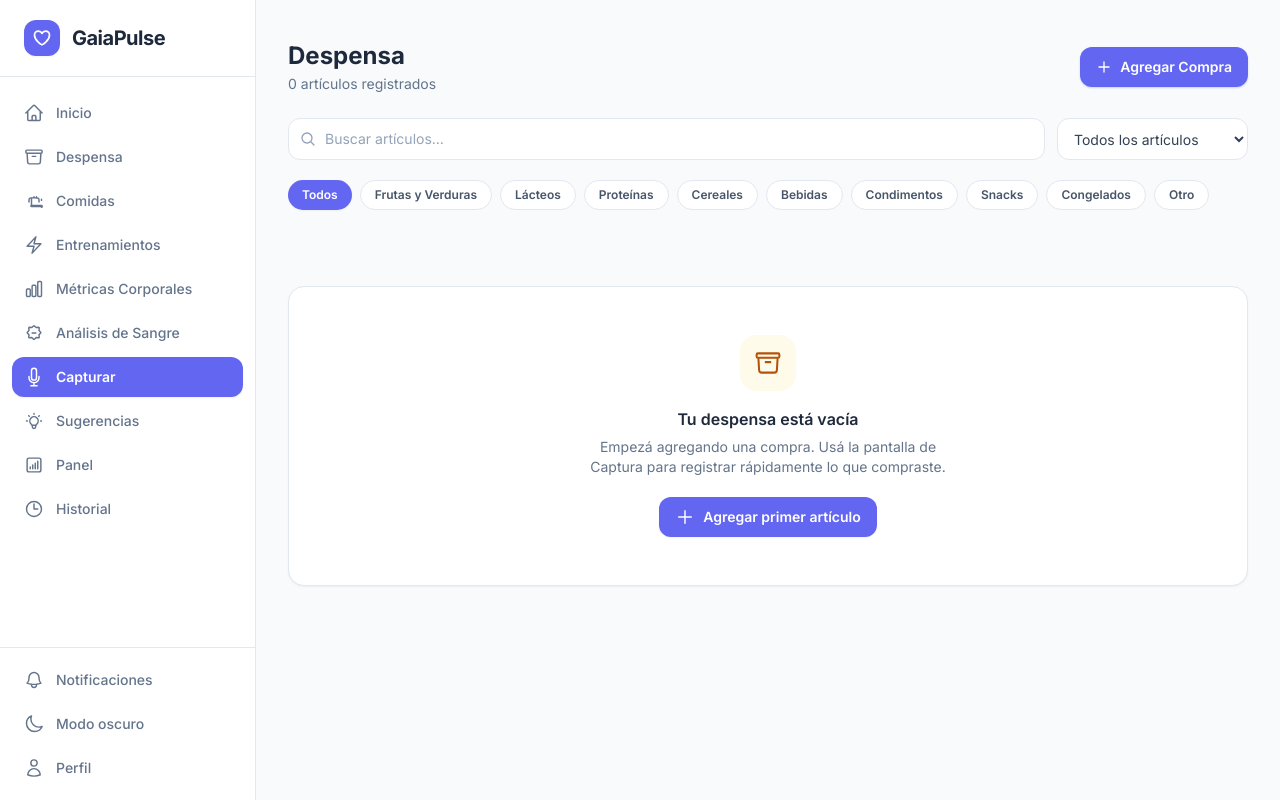
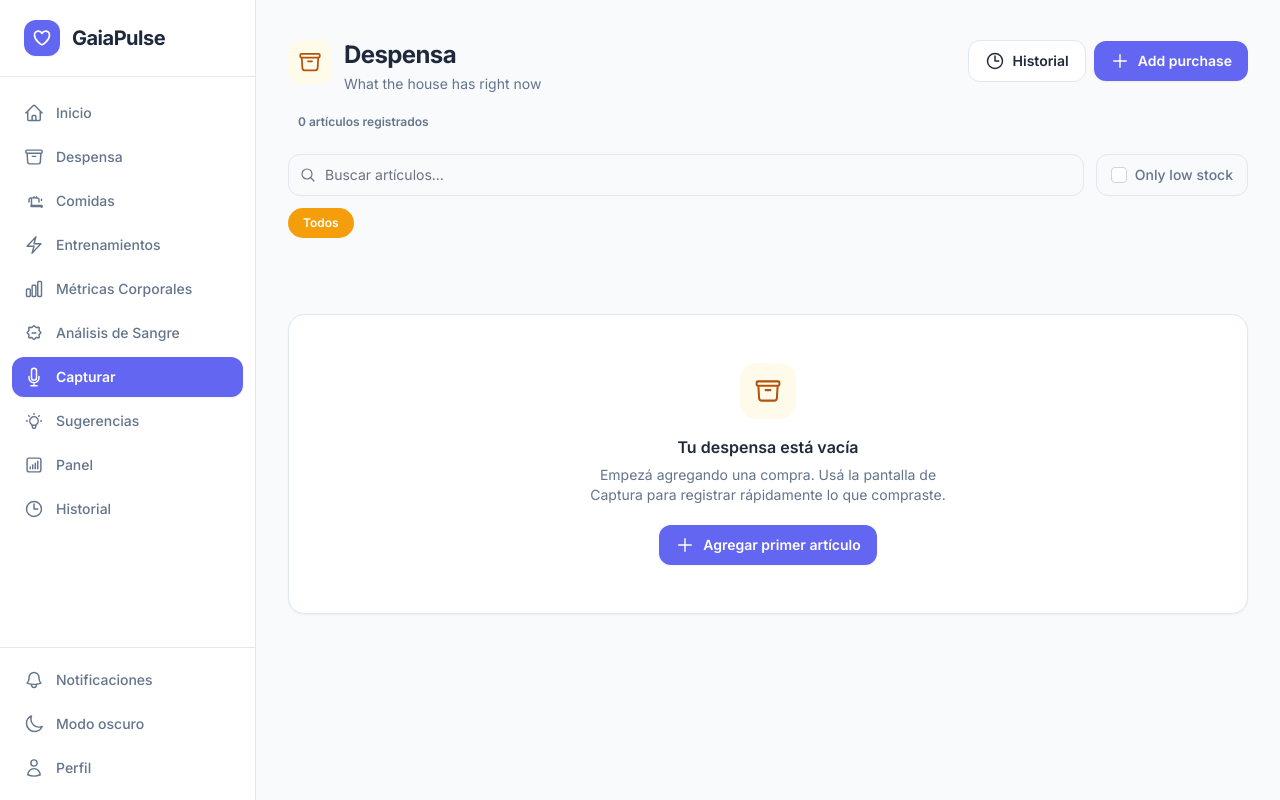
Before and after one commit to dmiglino/gaia-pulse, a FastAPI app: template app/templates/pantry/index.html in a window 1280 px wide. Run offline with FastAPI, Linux system fonts and the light colour scheme; the template is opened without the code that fills it, so the values that code supplies are empty; some libraries are stand-ins or nearby versions.

Commit message:
fase3: rediseñar la despensa y arreglar sus tres filtros
Los tres filtros de la despensa estaban rotos, cada uno por un motivo distinto, y
ninguno se notaba porque la pantalla nunca decía "no encontré nada":

- el buscador mandaba `?q=` y la ruta lee `search`;
- el select "solo stock bajo" mandaba `?filter=low`, un parámetro que la ruta no
  declara;
- las diez pestañas de categoría mandaban rótulos en inglés capitalizados
  (`Produce`, `Dairy`, `Condiments`, `Snacks`, `Frozen`) contra una columna que
  guarda nueve valores en minúscula (`vegetable`, `dairy`, `processed`…). La
  comparación es `==`, así que ninguna matcheaba: cuatro de esos rótulos no
  existen como categoría y las otras seis diferían en la primera letra. Encima
  `ctx["categories"]`, que sí tiene los valores reales, se calculaba y no se
  usaba en ningún lado.

Ahora es un `<form method="get">` con las categorías reales, y la query es la
única fuente de verdad: se fue el `x-data="pantryPage()"` que espejaba el estado
activo en el cliente y el `hx-push-url="false"` que impedía que la URL lo
contradijera. `low` se declara como `str | None` porque un checkbox sin marcar
no manda nada y con `bool` un `?low=` vacío daría 422.

`get_stock` acepta `low_only` y filtra en el servicio, no en el repositorio:
`is_low` es una propiedad de Python, no una columna. Y los dos contadores del
encabezado salen de un único `get_stock_summary` que ya no corre en cada tecla
del buscador — la grilla es lo único que se intercambia y no los muestra.

Ajustar el stock ahora devuelve la tarjeta **y** los contadores con
`hx-swap-oob`: subir un ítem por encima de su umbral lo saca del "quedan pocos"
en el momento, en vez de dejar el número viejo hasta la próxima carga completa.

`/pantry/movements` existía y no se llegaba desde ningún lado: ahora sale del
encabezado. Ahí adentro, el tipo de movimiento se rotulaba con
`movement_type|title` (siempre en inglés) y se ilustraba con emoji (🛒🍽️🗑️📝),
la fecha era un `strftime` crudo (UTC, en inglés, sin año) y el "volver" era un
carácter `←` sin nombre accesible. La categoría de la tarjeta de stock tenía el
mismo `_(x|title)` inextraíble que ya arreglé en las comidas, así que ambos
enums pasan a `components/domain.html`.

Co-Authored-By: Claude Opus 5 <noreply@anthropic.com>

```diff
--- a/app/templates/components/domain.html
+++ b/app/templates/components/domain.html
@@ -25,6 +25,7 @@
 #}
 
 {% import 'components/ui.html' as ui %}
+{% import 'components/icons.html' as ic %}
 
 
 {#- ── Tipo de comida ──────────────────────────────────────────────────────────
@@ -81,6 +82,47 @@
 {%- endmacro %}
 
 
+{#- ── Categoría de alimento ───────────────────────────────────────────────────
+    `FoodItem.category` guarda los nueve valores en minúscula que siembra
+    `seed.py` (`vegetable`, `grain`, `processed`…). La despensa los mostraba con
+    `_(item.food_item.category | title)`, que además de ser inextraíble le pedía
+    al catálogo "Vegetable" — un msgid que no existe. -#}
+{% macro food_category_label(category) -%}
+{%- set labels = {
+  'vegetable': _('Vegetables'), 'fruit': _('Fruit'), 'protein': _('Protein'),
+  'grain': _('Grains'), 'dairy': _('Dairy'), 'fat': _('Fats'),
+  'beverage': _('Drinks'), 'processed': _('Packaged'), 'other': _('Other'),
+} -%}
+{{- labels.get(category | lower if category else 'other', category | title) -}}
+{%- endmacro %}
+
+
+{#- ── Movimiento de despensa ──────────────────────────────────────────────────
+    Cuatro tipos, cada uno con su ícono y su tono. La v1 los rotulaba con
+    `m.movement_type|title` (siempre en inglés) y los ilustraba con emoji
+    (🛒🍽️🗑️📝), que no siguen el peso de la tipografía ni el tema. -#}
+{% macro movement_type_label(movement_type) -%}
+{%- set labels = {
+  'purchase': _('Purchase'), 'consumption': _('Used'),
+  'discard': _('Thrown out'), 'adjustment': _('Adjusted'),
+} -%}
+{{- labels.get(movement_type | lower if movement_type else '', movement_type | title) -}}
+{%- endmacro %}
+
+
+{% macro movement_icon(movement_type, class='w-4 h-4') -%}
+{%- set icons = {'purchase': 'cart', 'consumption': 'meal',
+                 'discard': 'x', 'adjustment': 'pantry'} -%}
+{%- set tones = {'purchase': 'ok', 'consumption': 'food',
+                 'discard': 'danger', 'adjustment': 'stock'} -%}
+{%- set key = movement_type | lower if movement_type else '' -%}
+<span class="flex-shrink-0 w-9 h-9 rounded-control flex items-center justify-center
+             bg-{{ tones.get(key, 'stock') }}-soft text-{{ tones.get(key, 'stock') }}-ink">
+  {{ ic.icon(icons.get(key, 'pantry'), class) }}
+</span>
+{%- endmacro %}
+
+
 {#- ── Cantidad ────────────────────────────────────────────────────────────────
     `quantity` es `Numeric`, así que llega como `Decimal`: sin esto una porción de
     2 se mostraba como "2.00". Los enteros se muestran enteros y el resto con un
--- a/app/templates/pantry/index.html
+++ b/app/templates/pantry/index.html
@@ -2,118 +2,107 @@
 
 {% block title %}{{ _('Pantry') }}{% endblock %}
 
+{#- Los tres filtros de la v1 estaban rotos, cada uno por un motivo distinto:
+
+    - el buscador mandaba `?q=`, y la ruta lee `search`: escribir no filtraba nada;
+    - el select "solo stock bajo" mandaba `?filter=low`, un parámetro que la ruta no
+      declara: no hacía nada;
+    - las diez pestañas de categoría mandaban rótulos en inglés capitalizados
+      (`Produce`, `Dairy`, `Condiments`, `Snacks`, `Frozen`) contra una columna que
+      guarda nueve valores en minúscula (`vegetable`, `dairy`, `processed`…). La
+      comparación es `==` sensible a mayúsculas, así que **ninguna** pestaña
+      matcheaba: cuatro de esos rótulos no existen como categoría y las otras seis
+      diferían en la primera letra. Encima `ctx["categories"]`, que sí tiene los
+      valores reales, se calculaba y nunca se usaba.
+
+    Y el estado activo vivía en un `x-data="pantryPage()"` que se reseteaba al
+    recargar, con `hx-push-url="false"` para que la URL no lo contradijera. Ahora es
+    un `<form method="get">` y la query es la única fuente de verdad. -#}
+
 {% block content %}
-<div class="px-4 py-6 md:px-8 max-w-5xl mx-auto" x-data="pantryPage()">
+<div class="px-4 py-6 md:px-8 max-w-5xl mx-auto">
 
-  <!-- Header -->
-  <div class="flex items-center justify-between gap-4 mb-6">
-    <div>
-      <div class="flex items-center gap-2.5">
-        <h1 class="text-2xl font-bold text-slate-800">{{ _('Pantry') }}</h1>
-        {% if low_stock_count and low_stock_count > 0 %}
-        <span class="inline-flex items-center gap-1 bg-rose-100 text-rose-700 text-xs font-bold px-2 py-0.5 rounded-full">
-          <svg class="w-3 h-3" fill="currentColor" viewBox="0 0 20 20"><path fill-rule="evenodd" d="M8.485 2.495c.673-1.167 2.357-1.167 3.03 0l6.28 10.875c.673 1.167-.17 2.625-1.516 2.625H3.72c-1.347 0-2.189-1.458-1.515-2.625L8.485 2.495zM10 5a.75.75 0 01.75.75v3.5a.75.75 0 01-1.5 0v-3.5A.75.75 0 0110 5zm0 9a1 1 0 100-2 1 1 0 000 2z" clip-rule="evenodd"/></svg>
-          {{ low_stock_count }} {{ _('low stock') }}
+  {% call ui.page_header(_('Pantry'), subtitle=_('What the house has right now'),
+                         icon='pantry', tone='stock') %}
+    {{ ui.btn(_('History'), href='/pantry/movements', tone='secondary', icon='clock') }}
+    {{ ui.btn(_('Add purchase'), href='/capture?prefill=pantry', tone='primary', icon='plus') }}
+  {% endcall %}
+
+  {% include 'pantry/partials/summary.html' %}
+
+  {#- `hx-target`, `hx-indicator`, `hx-push-url` y `hx-include` son heredables, así
+      que el buscador solo declara su propio disparador. El `hx-sync` está porque
+      soltar el foco del buscador dispara además el `change` del formulario: sin él
+      dos requests idénticas podrían volver desordenadas y pintar un resultado
+      viejo. -#}
+  <form id="pantry-filters" method="get" action="/pantry"
+        class="space-y-3 mb-5"
+        hx-get="/pantry" hx-trigger="change" hx-target="#stock-grid"
+        hx-indicator="#pantry-spinner" hx-push-url="true">
+
+    <div class="flex flex-col sm:flex-row gap-3">
+      <div class="relative flex-1">
+        <label for="pantry-search" class="sr-only">{{ _('Search items') }}</label>
+        <span class="absolute inset-y-0 left-0 pl-3 flex items-center pointer-events-none text-ink-subtle">
+          {{ ic.icon('search', 'w-4 h-4') }}
         </span>
-        {% endif %}
+        <input type="search" id="pantry-search" name="search" value="{{ search }}"
+               placeholder="{{ _('Search items…') }}"
+               class="{{ ui.INPUT_CLASS }} pl-9"
+               hx-get="/pantry" hx-trigger="keyup changed delay:300ms"
+               hx-include="closest form" hx-sync="closest form:replace" />
       </div>
-      <p class="text-sm text-slate-500 mt-0.5">
-        {{ stock_items | length }} {% if stock_items | length == 1 %}{{ _('item tracked') }}{% else %}{{ _('items tracked') }}{% endif %}
-      </p>
+
+      <label class="flex items-center gap-2 px-3.5 py-2.5 bg-card-alt border border-line rounded-control
+                    text-sm font-medium text-ink-muted cursor-pointer self-start
+                    has-[:checked]:bg-warn-soft has-[:checked]:text-warn-ink has-[:checked]:border-warn-solid/30">
+        <input type="checkbox" name="low" value="1" class="peer sr-only" {{ 'checked' if low_only else '' }} />
+        {#- El tilde se rinde siempre y se pinta con `text-transparent` →
+            `peer-checked:text-white`: si dependiera de `low_only` habría que esperar
+            la respuesta del servidor para verlo, y el intercambio de HTMX solo toca
+            la grilla, no este control. -#}
+        <span class="w-4 h-4 rounded border border-line-strong bg-card text-transparent
+                     flex items-center justify-center transition-colors
+                     peer-checked:bg-warn-solid peer-checked:border-warn-solid peer-checked:text-white
+                     peer-focus-visible:ring-2 peer-focus-visible:ring-brand-500">
+          {{ ic.icon('check', 'w-3 h-3') }}
+        </span>
+        {{ _('Only low stock') }}
+      </label>
     </div>
-    <a href="/capture?prefill=pantry"
-       class="inline-flex items-center gap-2 bg-brand-500 hover:bg-brand-600 text-white text-sm font-semibold px-4 py-2.5 rounded-xl transition-colors shadow-sm shadow-brand-200">
-      <svg class="w-4 h-4" fill="none" viewBox="0 0 24 24" stroke="currentColor" stroke-width="2">
-        <path stroke-linecap="round" stroke-linejoin="round" d="M12 4.5v15m7.5-7.5h-15"/>
-      </svg>
-      {{ _('Add Purchase') }}
-    </a>
-  </div>
 
-  <!-- Search + filter bar -->
-  <div class="flex flex-col sm:flex-row gap-3 mb-5">
-    <div class="relative flex-1">
-      <div class="absolute inset-y-0 left-0 pl-3 flex items-center pointer-events-none">
-        <svg class="w-4 h-4 text-slate-400" fill="none" viewBox="0 0 24 24" stroke="currentColor" stroke-width="2">
-          <path stroke-linecap="round" stroke-linejoin="round" d="M21 21l-5.197-5.197m0 0A7.5 7.5 0 105.196 5.196a7.5 7.5 0 0010.607 10.607z"/>
-        </svg>
-      </div>
-      <input
-        type="search"
-        name="q"
-        x-model="searchQuery"
-        @input.debounce.300ms="fetchItems()"
-        placeholder="{{ _('Search items…') }}"
-        class="w-full pl-9 pr-4 py-2.5 border border-slate-200 rounded-xl text-sm text-slate-700 placeholder-slate-400 bg-white focus:outline-none focus:ring-2 focus:ring-brand-500/40 focus:border-brand-400 transition-colors"
-        hx-get="/pantry"
-        hx-trigger="keyup changed delay:300ms"
-        hx-target="#stock-grid"
-        hx-include="[name='q'],[name='category'],[name='filter']"
-        hx-indicator="#pantry-spinner"
-        hx-push-url="false"
-      />
-    </div>
-    <select
-      name="filter"
-      x-model="filterLow"
-      hx-get="/pantry"
-      hx-trigger="change"
-      hx-target="#stock-grid"
-      hx-include="[name='q'],[name='category']"
-      hx-indicator="#pantry-spinner"
-      class="py-2.5 pl-3 pr-8 border border-slate-200 rounded-xl text-sm text-slate-700 bg-white focus:outline-none focus:ring-2 focus:ring-brand-500/40 focus:border-brand-400 transition-colors">
-      <option value="">{{ _('All items') }}</option>
-      <option value="low">{{ _('Low stock only') }}</option>
-    </select>
-  </div>
+    <fieldset class="flex gap-2 overflow-x-auto pb-1 scrollbar-hide">
+      <legend class="sr-only">{{ _('Filter by category') }}</legend>
+      <label class="flex-shrink-0 cursor-pointer">
+        <input type="radio" name="category" value="" class="sr-only peer"
+               {{ 'checked' if not category else '' }} />
+        <span class="block px-3.5 py-1.5 rounded-pill text-xs font-semibold bg-card text-ink-muted
+                     border border-line transition-all peer-checked:bg-stock-solid peer-checked:text-white
+                     peer-checked:border-transparent peer-focus-visible:ring-2 peer-focus-visible:ring-brand-500">
+          {{ _('All') }}
+        </span>
+      </label>
+      {%- for cat in categories %}
+      <label class="flex-shrink-0 cursor-pointer">
+        <input type="radio" name="category" value="{{ cat }}" class="sr-only peer"
+               {{ 'checked' if category == cat else '' }} />
+        <span class="block px-3.5 py-1.5 rounded-pill text-xs font-semibold bg-card text-ink-muted
+                     border border-line transition-all peer-checked:bg-stock-solid peer-checked:text-white
+                     peer-checked:border-transparent peer-focus-visible:ring-2 peer-focus-visible:ring-brand-500">
+          {{ dm.food_category_label(cat) }}
+        </span>
+      </label>
+      {%- endfor %}
+    </fieldset>
 
-  <!-- Category filter tabs -->
-  <div class="flex gap-2 mb-5 overflow-x-auto pb-1 scrollbar-hide">
-    {% set categories = [('All', ''), ('Produce', 'Produce'), ('Dairy', 'Dairy'), ('Protein', 'Protein'), ('Grains', 'Grains'), ('Beverages', 'Beverages'), ('Condiments', 'Condiments'), ('Snacks', 'Snacks'), ('Frozen', 'Frozen'), ('Other', 'Other')] %}
-    {% for cat_label, cat_value in categories %}
-    <button
-      type="button"
-      name="category"
-      value="{{ cat_value }}"
-      @click="activeCategory = '{{ cat_label }}'"
-      :class="activeCategory === '{{ cat_label }}' ? 'bg-brand-500 text-white shadow-sm' : 'bg-white text-slate-600 border border-slate-200 hover:border-brand-300 hover:text-brand-600'"
-      class="flex-shrink-0 px-3.5 py-1.5 rounded-full text-xs font-semibold transition-all"
-      hx-get="/pantry"
-      hx-trigger="click"
-      hx-target="#stock-grid"
-      hx-include="[name='q'],[name='filter']"
-      hx-vals='{"category": "{{ cat_value }}"}'
-      hx-indicator="#pantry-spinner"
-    >
-      {{ _(cat_label) }}
-    </button>
-    {% endfor %}
-  </div>
+    <button type="submit" class="sr-only">{{ _('Apply filters') }}</button>
+  </form>
 
-  <!-- Loading indicator -->
-  <div id="pantry-spinner" class="htmx-indicator flex justify-center py-4">
-    <svg class="animate-spin w-5 h-5 text-brand-400" fill="none" viewBox="0 0 24 24">
-      <circle class="opacity-25" cx="12" cy="12" r="10" stroke="currentColor" stroke-width="4"></circle>
-      <path class="opacity-75" fill="currentColor" d="M4 12a8 8 0 018-8V0C5.373 0 0 5.373 0 12h4zm2 5.291A7.962 7.962 0 014 12H0c0 3.042 1.135 5.824 3 7.938l3-2.647z"></path>
-    </svg>
-  </div>
+  {{ ui.spinner('pantry-spinner') }}
 
-  <!-- Stock grid (HTMX target) -->
   <div id="stock-grid">
     {% include 'pantry/partials/stock_grid.html' %}
   </div>
 
 </div>
 {% endblock %}
-
-{% block extra_scripts %}
-<script>
-  function pantryPage() {
-    return {
-      searchQuery: '',
-      filterLow: '',
-      activeCategory: 'All',
-    };
-  }
-</script>
-{% endblock %}
--- a/app/templates/pantry/partials/stock_grid.html
+++ b/app/templates/pantry/partials/stock_grid.html
@@ -1,3 +1,9 @@
+{#- La grilla de stock: el fragmento que HTMX intercambia cuando cambian los filtros
+    y lo que `pantry/index.html` incluye en la primera carga.
+
+    La v1 solo tenía el caso "la despensa está vacía", así que buscar algo que no
+    está invitaba a cargar el primer ítem de una despensa que ya tenía treinta. -#}
+
 {% if stock_items %}
 <div class="grid grid-cols-2 sm:grid-cols-3 lg:grid-cols-4 gap-3">
   {% for item in stock_items %}
@@ -7,10 +13,18 @@
 
 {% else %}
 {% call ui.card(padding='') %}
+  {%- if filters_active %}
+  {{ ui.empty_state(
+      _('Nothing here matches'),
+      text=_('Try another category, or clear the filters to see the whole pantry.'),
+      icon='filter', tone='stock',
+      action_label=_('Clear filters'), action_href='/pantry') }}
+  {%- else %}
   {{ ui.empty_state(
       _('Your pantry is empty'),
       text=_('Start by adding a purchase. Use the Capture screen to quickly log what you bought.'),
       icon='pantry', tone='stock',
       action_label=_('Add first item'), action_href='/capture?prefill=pantry') }}
+  {%- endif %}
 {% endcall %}
 {% endif %}
--- /dev/null
+++ b/app/templates/pantry/partials/summary.html
@@ -0,0 +1,21 @@
+{#- Los dos contadores del encabezado de la despensa.
+
+    Es un parcial propio porque ajustar el stock de una tarjeta puede cambiarlos: el
+    intercambio de `POST /pantry/{id}/adjust` devuelve la tarjeta **y** este bloque
+    con `hx-swap-oob`, así que subir un ítem por encima de su umbral lo saca del
+    contador de "quedan pocos" en el momento. Sin esto el encabezado seguía diciendo
+    el número viejo hasta la próxima carga completa.
+
+    Variables: `stock_total`, `low_stock_count`, y `oob` (solo lo pasa la ruta de
+    ajuste). -#}
+<div id="pantry-summary" class="flex flex-wrap items-center gap-2 mb-5 -mt-2"
+     {% if oob %}hx-swap-oob="true"{% endif %}>
+  {{ ui.badge(ngettext('%(num)d item tracked', '%(num)d items tracked', stock_total),
+              tone='neutral') }}
+  {%- if low_stock_count %}
+  <a href="/pantry?low=1"
+     class="rounded-chip focus:outline-none focus-visible:ring-2 focus-visible:ring-brand-500">
+    {{ ui.badge(_('%(num)d running low', num=low_stock_count), tone='warn', icon='warning') }}
+  </a>
+  {%- endif %}
+</div>
```
Also changed, not shown: app/services/pantry_service.py (+24 -2 lines), app/templates/pantry/movements.html (+38 -17 lines), app/templates/pantry/partials/stock_card.html (+54 -62 lines), app/templates/pantry/partials/stock_card_swap.html (added, +8 -0 lines), app/web/pantry.py (+46 -12 lines).
